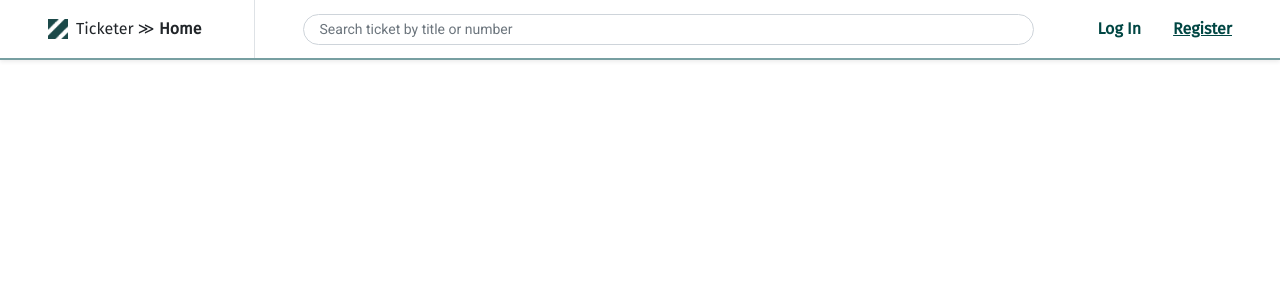
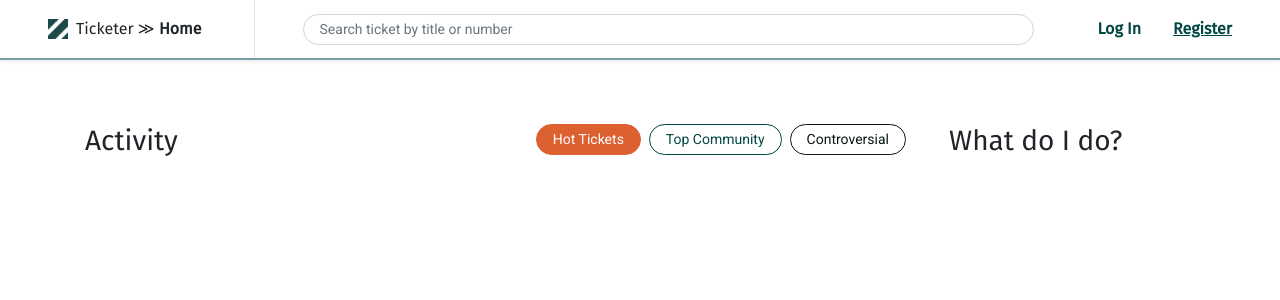
Before and after one commit to ye-yu/ticketer, a React (Create React App) app in the folder frontend/: page / in a window 1280 px wide. Shown: the top 300 px of the page. Built offline with nearby package versions, Linux system fonts and the light colour scheme; no server answers.

Commit message:
Add logout; Fix loginform error

```diff
--- a/frontend/src/components/commons/header.css
+++ b/frontend/src/components/commons/header.css
@@ -10,10 +10,21 @@
 
 .hover-light:hover {
   transition: all 0.2s ease;
-  background-color: #EEE !important;
+  background-color: var(--accent) !important;
 }
 
 .hover-light {
   transition: all 0.2s ease;
   background-color: unset !important;
 }
+
+.hover-dark:hover {
+  transition: all 0.2s ease;
+  background-color: var(--light) !important;
+}
+
+
+.hover-dark {
+  transition: all 0.2s ease;
+  background-color: initial !important;
+}
--- a/frontend/src/components/commons/header.js
+++ b/frontend/src/components/commons/header.js
@@ -70,11 +70,15 @@ export default class Header extends React.Component {
       </div>
     </a>;
 
-    let loginForm = <Collapse in={showLoginForm}>
-      <div>
-        <LoginForm />
+    let loginForm = <div className="position-relative">
+      <div className="position-absolute" style={{right: "10%", zIndex: 99}}>
+        <Collapse in={showLoginForm}>
+          <div>
+            <LoginForm />
+          </div>
+        </Collapse>
       </div>
-    </Collapse>;
+    </div>;
 
     let registerLink = <Link to="/register">
       <div className="mx-0 my-0 pl-2 pr-3 pl-lg-3 pr-lg-5 h-100 d-flex flex-column justify-content-center h-100">
--- a/frontend/src/components/commons/loginform.js
+++ b/frontend/src/components/commons/loginform.js
@@ -77,15 +77,13 @@ export default class LoginForm extends React.Component {
       </div>
     </form>;
 
-    return <div>
-      <div className="d-none d-md-block position-relative">
-        <div className="position-absolute" style={{right: 0, zIndex: 99, width: "300px"}}>
-          <div className="px-3 py-4 shadow">
-            {loginForm}
-          </div>
+    return <div className="bg-white">
+      <div className="d-none d-md-block">
+        <div className="px-3 py-4 shadow-sm">
+          {loginForm}
         </div>
       </div>
-      <div className="d-block d-md-none container py-3 px-5">
+      <div className="d-block d-md-none container py-3 px-5 w-100 shadow-sm">
         {loginForm}
       </div>
     </div>;
--- a/frontend/src/components/commons/profile-badge.js
+++ b/frontend/src/components/commons/profile-badge.js
@@ -4,6 +4,7 @@ import Collapse from "react-bootstrap/Collapse";
 const DEF_AVT = process.env.PUBLIC_URL + "/def-avt.png";
 const NOTIFICATION = process.env.PUBLIC_URL + "/icons/notification.png";
 const HELP = process.env.PUBLIC_URL + "/icons/help.png";
+const LOGOUT = process.env.PUBLIC_URL + "/icons/logout.png";
 
 class CenteredFlex extends React.Component {
   render() {
@@ -14,7 +15,7 @@ class CenteredFlex extends React.Component {
     </a>;
 
     return <div className={this.props.outerClass + " d-flex flex-column justify-content-center"} style={this.props.outerStyle}>
-      <div className="d-flex justify-content-center">
+      <div className="d-flex align-items-center justify-content-center">
         {this.props.children}
       </div>
     </div>;
@@ -38,10 +39,10 @@ export default class ProfileBadge extends React.Component {
     return <div className="ml-auto h-100 px-4">
       <div className="d-flex justify-content-center w-100 h-100">
         <a href="#profile-badge" className="px-2 d-flex align-items-center justify-content-center hover-light" onClick={this.toggleProfileOptions} aria-controls="profile-badge" aria-expanded={this.state.showProfileOptions}>
-          <img src={HELP} className="rounded-circle" style={{width: 25, height: 25}} />
+          <img src={HELP} style={{width: 25, height: 25}} />
         </a>
         <a href="#profile-badge" className="px-2 d-flex align-items-center justify-content-center hover-light" onClick={this.toggleProfileOptions} aria-controls="profile-badge" aria-expanded={this.state.showProfileOptions}>
-          <img src={NOTIFICATION} className="rounded-circle" style={{width: 25, height: 25}} />
+          <img src={NOTIFICATION} style={{width: 25, height: 25}} />
         </a>
         <a href="#profile-badge" className="px-2 d-flex align-items-center justify-content-center hover-light" onClick={this.toggleProfileOptions} aria-controls="profile-badge" aria-expanded={this.state.showProfileOptions}>
           <img src={this.state.avatar} className="rounded-circle" style={{width: 25, height: 25}} />
@@ -51,16 +52,17 @@ export default class ProfileBadge extends React.Component {
         </a>
       </div>
       <div className="position-relative">
-        <div className="position-absolute" style={{width: 200, right: "5%"}}>
+        <div className="position-absolute" style={{width: 200, right: "5%", zIndex: 99}}>
           <Collapse in={this.state.showProfileOptions}>
-            <div className="shadow w-100">
+            <div className="shadow-sm w-100">
               <div classNme="d-flex flex-column" style={{backgroundColor: "white"}}>
-                <CenteredFlex outerClass="border-bottom" outerStyle={{height: 45}} linkTo="profile">
+                <CenteredFlex outerClass="border-bottom hover-dark" outerStyle={{height: 45}} linkTo="profile">
                   <small>Visit Profile</small>
                 </CenteredFlex>
 
-                <CenteredFlex outerClass="border-bottom" outerStyle={{height: 45}} linkTo="logout">
-                  <small>Logout</small>
+                <CenteredFlex outerClass="border-bottom hover-dark" outerStyle={{height: 45}} linkTo="logout">
+                  <img className="my-auto" src={LOGOUT} style={{width: 25, height: 25}} />
+                  <small className="my-auto">Logout</small>
                 </CenteredFlex>
               </div>
             </div>
--- a/frontend/src/components/home.js
+++ b/frontend/src/components/home.js
@@ -11,11 +11,27 @@ export default class Home extends React.Component {
   render() {
     return <div>
       <Header section="Home" />
-      <div className="container">
-        <div className="col">
-
-        </div>
-        <div className="col-3 d-none d-lg-block">
+      <div className="container mt-md-5">
+        <div className="row">
+          <div className="col">
+            <div className="d-flex flex-column flex-md-row">
+              <div className="h3 mr-md-auto text-center py-3">Activity</div>
+              <div className="d-flex d-md-inline justify-content-around py-3">
+                <button className="btn btn-danger btn-sm rounded-pill mx-1 px-3">
+                  Hot Tickets
+                </button>
+                <button className="btn btn-outline-primary btn-sm rounded-pill mx-1 px-3">
+                  Top Community
+                </button>
+                <button className="btn btn-outline-dark btn-sm rounded-pill mx-1 px-3">
+                  Controversial
+                </button>
+              </div>
+            </div>
+          </div>
+          <div className="col-3 d-none d-lg-block px-4 pt-3">
+            <div className="h3">What do I do?</div>
+          </div>
         </div>
       </div>
     </div>;
--- a/frontend/src/scss/custom.scss
+++ b/frontend/src/scss/custom.scss
@@ -12,6 +12,7 @@ $warning:       #D1AC00;
 $danger:        #DD6031;
 $light:         #F9FCFC;
 $dark:          #0C1618;
+$accent:        #EEEEEE;
 
 $theme-colors: () !default;
 $theme-colors: map-merge(
@@ -23,7 +24,8 @@ $theme-colors: map-merge(
     "warning":    $warning,
     "danger":     $danger,
     "light":      $light,
-    "dark":       $dark
+    "dark":       $dark,
+    "accent":       $accent
   ),
   $theme-colors
 );
```
Also changed, not shown: frontend/public/icons/logout.png (added).
